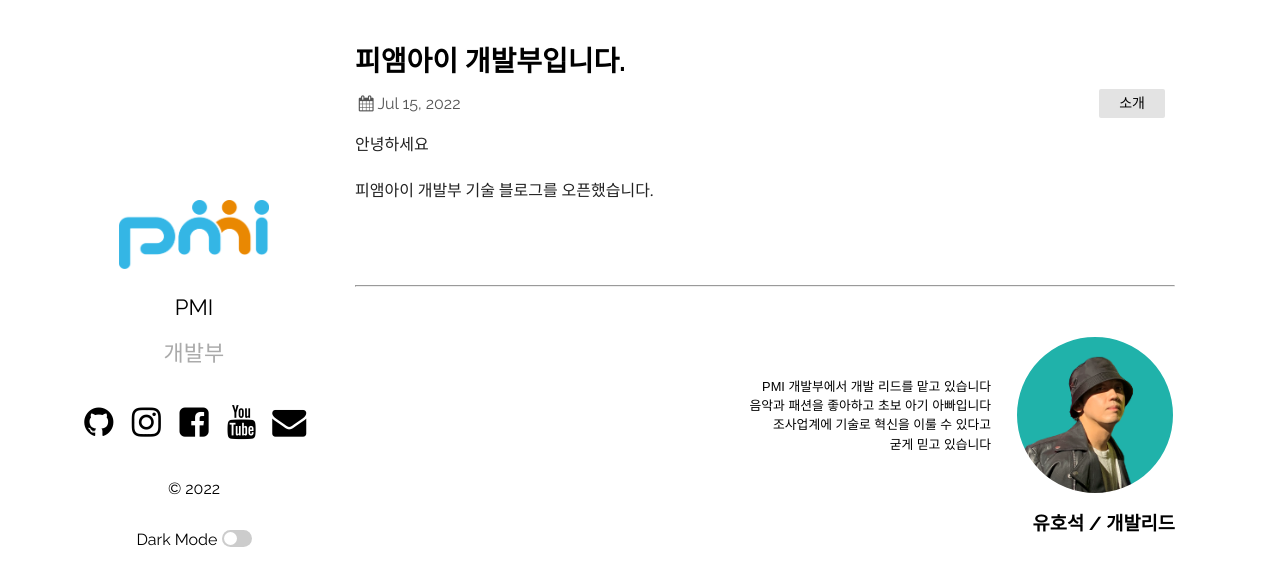
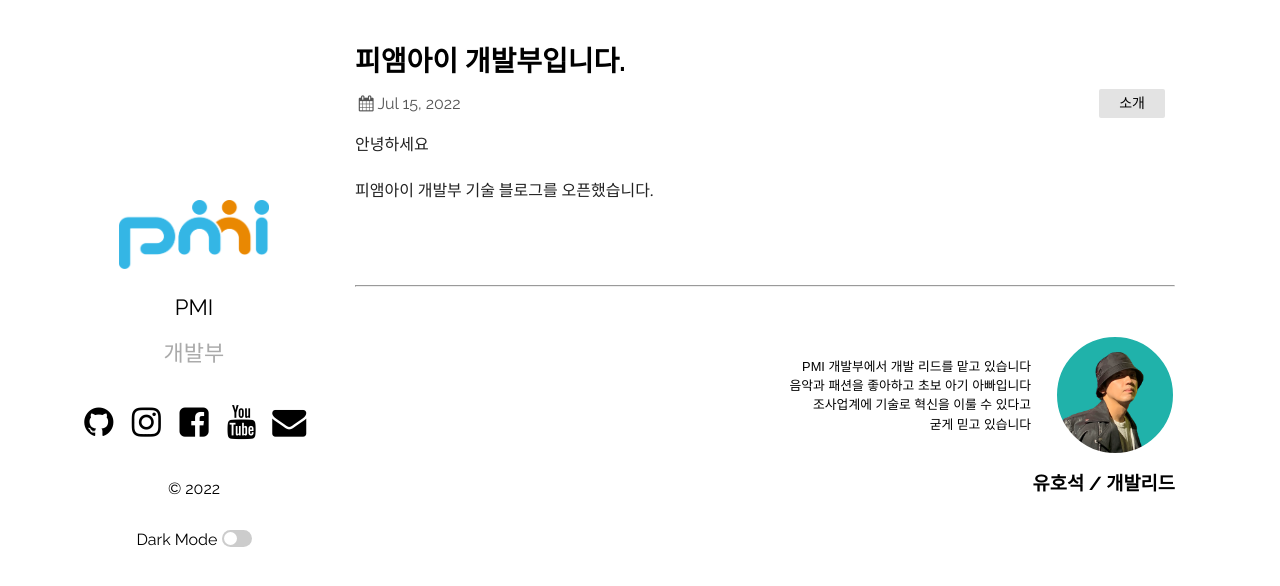
Before and after one commit to pmirnc-dev/pmirnc-dev.github.io, a Jekyll site: the page built from _posts/2022-07-15-welcome-to-jekyll.markdown, in a window 1280 px wide. Shown: the top 586 px of the page. Built offline with Jekyll 4.4.1, drawn with Linux system fonts in a browser that asks for light colours.

Commit message:
fix: author css수정
author css수정

```diff
--- a/_includes/author.html
+++ b/_includes/author.html
@@ -1,7 +1,7 @@
 <div class="post-author" style="margin-top: 5rem;">
     <hr/>
     <div style="display: flex; align-items: center; justify-content: end; margin-top: 3rem;">
-        <div style="padding-right: 1.5rem;">
+        <div class="post-author-desc">
             <pre style="font-family: 'Nanum Gothic',sans-serif;  font-size: 0.8rem; text-align:right;">{{ include.description }}</pre>
         </div>
         <div class="post-author-avatar" style="background-image: url({{ include.image }})"></div>
--- a/_sass/dark.scss
+++ b/_sass/dark.scss
@@ -108,12 +108,12 @@
 	}
 
 	.post-author-avatar {
-		width: 10rem;
-		height: 10rem;
+		width: 7.5rem;
+		height: 7.5rem;
 		border-radius: 50%;
 		border: .15rem solid lightseagreen;
 		background-repeat: no-repeat;
-		background-size: 10rem auto;
+		background-size: 7.5rem;
 		background-position: top;
 	}
 }
--- a/_sass/plain.scss
+++ b/_sass/plain.scss
@@ -275,14 +275,17 @@
 }
 
 .post-author-avatar {
-  width: 10rem;
-  height: 10rem;
+  width: 7.5rem;
+  height: 7.5rem;
   border-radius: 50%;
   border: .15rem solid white;
   background-repeat: no-repeat;
-  background-size: 10rem auto;
+  background-size: 7.5rem;
   background-position: top;
   background-color: lightseagreen;
+}
+.post-author-desc {
+  padding-right: 1.5rem;
 }
 
 #posts-label {
@@ -344,4 +347,10 @@
     }
     border-top: 1px solid #eee;
   }
+  .post-author-avatar {
+    display: none;
+  }
+  .post-author-desc {
+    padding-right: 0 !important;
+  }
 }
```
